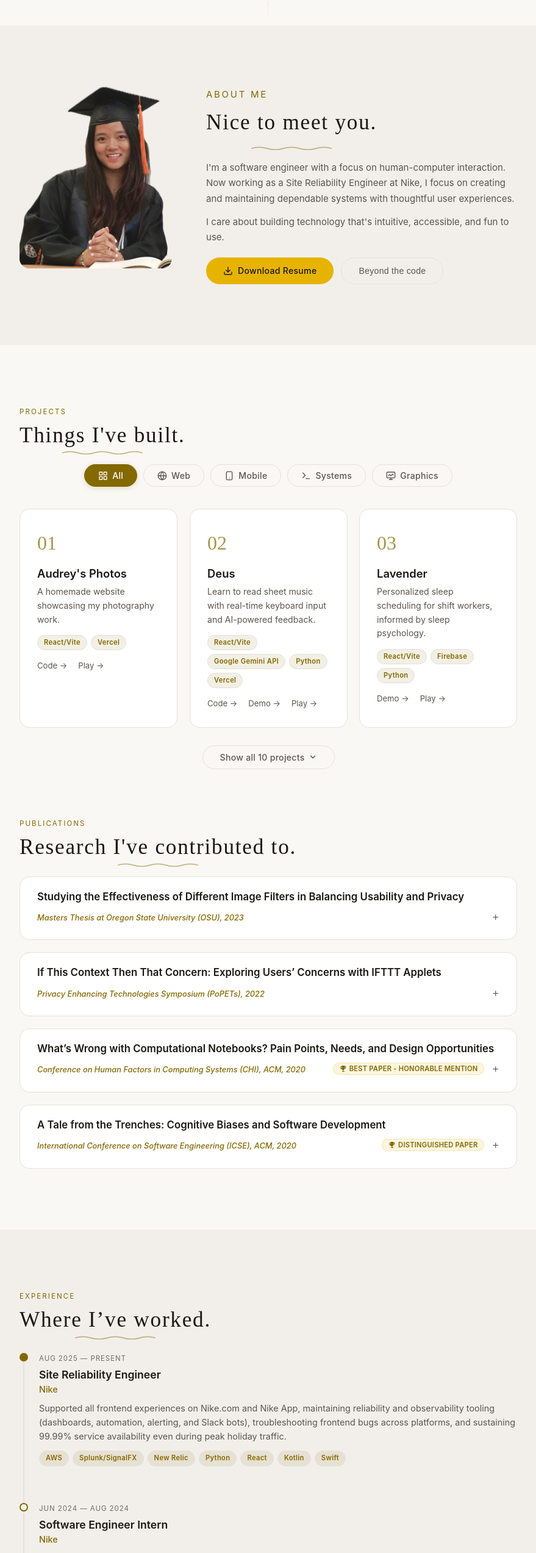
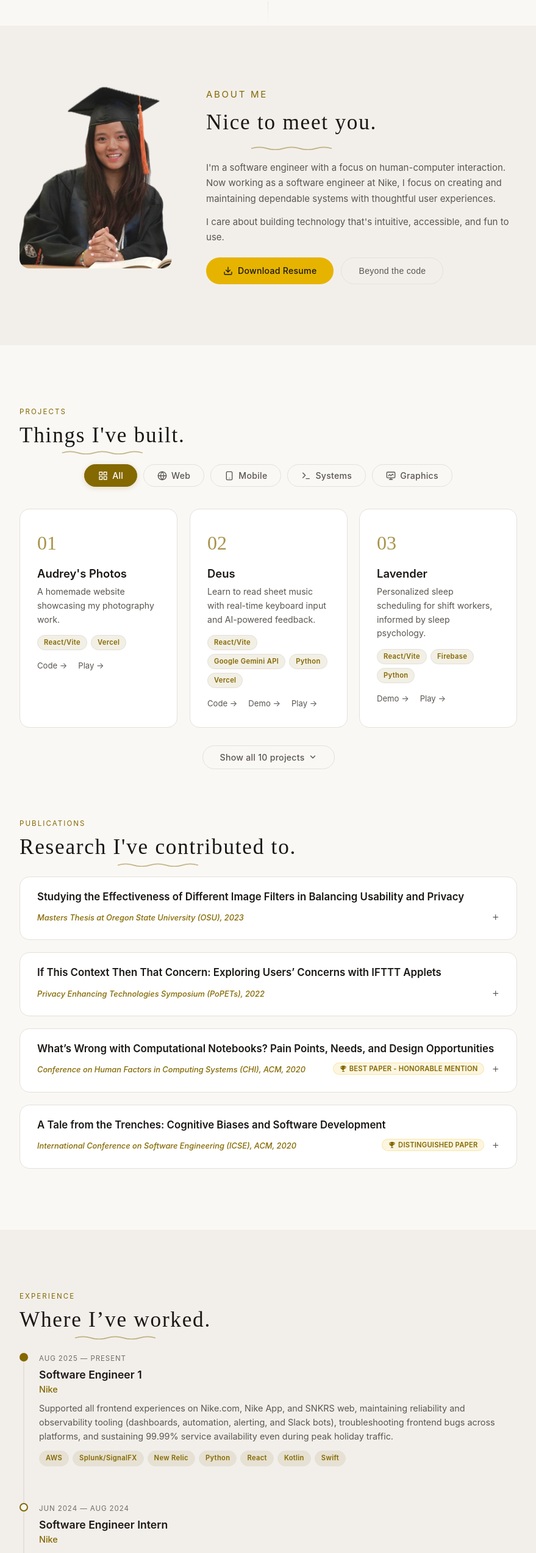
Before and after one commit to audreyau/portfolio, a React (Vite) app: page / in a window 1280 px wide. Shown: the part 758-3304 px from the top of the page at 61% size, without its empty margins (200-1079 px from the left). Built offline with nearby package versions, Linux system fonts and the light colour scheme; grey boxes are pictures that could not be loaded; a web font is replaced by a local one.

Commit message:
Update resume

```diff
--- a/src/App.jsx
+++ b/src/App.jsx
@@ -407,7 +407,7 @@ function App() {
                 <SquigglyUnderline />
               </div>
               <p>
-                I'm a software engineer with a focus on human-computer interaction. Now working as a Site Reliability Engineer at Nike, I focus on creating and maintaining dependable systems with thoughtful user experiences.
+                I'm a software engineer with a focus on human-computer interaction. Now working as a software engineer at Nike, I focus on creating and maintaining dependable systems with thoughtful user experiences.
               </p>
               <p>
                 I care about building technology that's intuitive, accessible, and fun to use.
@@ -635,9 +635,9 @@ function App() {
               <div className="timeline-marker" />
               <div className="timeline-content">
                 <span className="timeline-date">Aug 2025 &mdash; Present</span>
-                <h3>Site Reliability Engineer</h3>
+                <h3>Software Engineer 1</h3>
                 <p className="timeline-company">Nike</p>
-                <p>Supported all frontend experiences on Nike.com and Nike App, maintaining reliability and observability tooling (dashboards, automation, alerting, and Slack bots), troubleshooting frontend bugs across platforms, and sustaining 99.99% service availability even during peak holiday traffic.</p>
+                <p>Supported all frontend experiences on Nike.com, Nike App, and SNKRS web, maintaining reliability and observability tooling (dashboards, automation, alerting, and Slack bots), troubleshooting frontend bugs across platforms, and sustaining 99.99% service availability even during peak holiday traffic.</p>
                 <div className="tag-row">
                   <span className="tag">AWS</span>
                   <span className="tag">Splunk/SignalFX</span>
```
Also changed, not shown: 1 other file (tests, documents, lock files or other folders).
